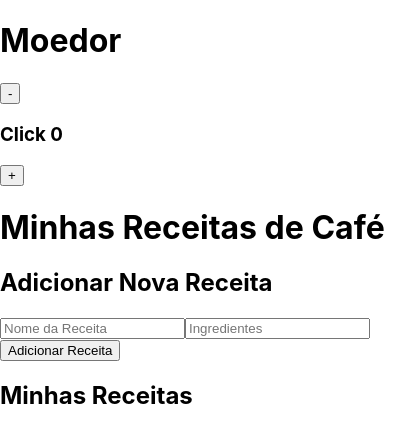
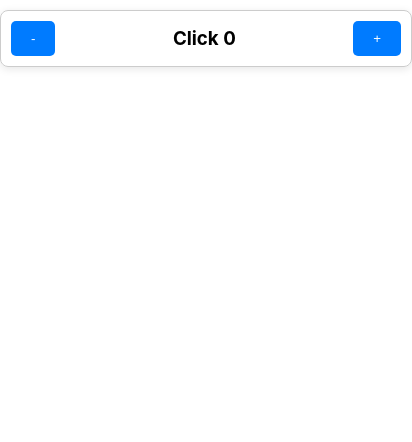
Before and after one commit to thrcorrea/coffeepedia, a React (Create React App) app: page / in a window 390 px wide. Shown: the top 442 px of the page, 412 px wide, since content can reach past the window. Built offline with nearby package versions, Linux system fonts and the light colour scheme.

Commit message:
feat: Added responsiveness

```diff
--- a/src/App.js
+++ b/src/App.js
@@ -1,11 +1,10 @@
 // src/components/App.js
 import React, { useState } from 'react';
-import RecipeList from './components/RecipeList';
-import RecipeForm from './components/RecipeForm';
 import Grinder from './components/Grinder'
+import Recipes from './components/Recipes';
 
 function App() {
-  const [recipes, setRecipes] = useState(() => {
+  const [recipeList, setRecipes] = useState(() => {
     const storedRecipes = localStorage.getItem('recipes');
     return storedRecipes ? JSON.parse(storedRecipes) : []
   });
@@ -21,25 +20,22 @@ function App() {
   }
 
   const addRecipe = (newRecipe) => {
-    const listRecipe = [...recipes, newRecipe]
+    const listRecipe = [...recipeList, newRecipe]
     console.log({listRecipe})
     setRecipes(listRecipe);
     localStorage.setItem('recipes', JSON.stringify(listRecipe))
   };
 
   const deleteRecipe = (id) => {
-    const updatedRecipes = recipes.filter((recipe) => recipe.id !== id);
+    const updatedRecipes = recipeList.filter((recipe) => recipe.id !== id);
     setRecipes(updatedRecipes);
     localStorage.setItem('recipes', JSON.stringify(updatedRecipes))
   };
 
   return (
     <div>
-      <h1>Moedor</h1>
       <Grinder click={click} saveClick={saveClick} />
-      <h1>Minhas Receitas de Café</h1>
-      <RecipeForm addRecipe={addRecipe} />
-      <RecipeList recipes={recipes} deleteRecipe={deleteRecipe} />
+      <Recipes recipeList={recipeList} deleteRecipe={deleteRecipe} addRecipe={addRecipe}/>
     </div>
   );
 }
--- /dev/null
+++ b/src/components/Grinder.css
@@ -0,0 +1,38 @@
+.grinder-card {
+  display: flex;
+  align-items: center;
+  justify-content: space-between;
+  padding: 10px;
+  border: 1px solid #ccc;
+  border-radius: 8px;
+  margin: 10px;
+  box-shadow: 0 2px 8px rgba(0, 0, 0, 0.1);
+  max-width: 600px;
+  margin-left: auto;
+  margin-right: auto;
+}
+
+button {
+  padding: 10px 20px;
+  border: none;
+  background-color: #007bff;
+  color: #fff;
+  border-radius: 5px;
+  cursor: pointer;
+  transition: background-color 0.3s ease;
+}
+
+button:hover {
+  background-color: #0056b3;
+}
+
+h3 {
+  margin: 0 20px;
+}
+
+/* Estilos para mobile */
+@media (max-width: 768px) {
+  .grinder-card {
+    width: 100%;
+  }
+}
--- a/src/components/Grinder.js
+++ b/src/components/Grinder.js
@@ -1,29 +1,22 @@
-import React, {useState} from 'react';
+import React from 'react';
+import './Grinder.css'
 
 function Grinder({ click, saveClick}) {
-  console.log({ click})
-
-  const [value, setValue] = useState(click)
 
   const increment = () => {
     click++
     saveClick(click)
-    // console.log({value})
-    // setValue(prevValue => prevValue + 1);
-    // console.log({value})
-    // saveClick(value)
   }
 
   const decrement = () => {
-    if (click > 0) { // Se você quiser que o valor não vá abaixo de 0
+    if (click > 0) {
       click--
       saveClick(click);
-      // saveClick(value)
     }
   }
 
   return(
-    <div>
+    <div className='grinder-card'>
       <button onClick={decrement}>-</button>
       <h3>Click {click}</h3>
       <button onClick={increment}>+</button>
--- /dev/null
+++ b/src/components/Recipes.css
@@ -0,0 +1,14 @@
+.recipes-card {
+  display: none;
+  flex-direction: column;
+  align-items: center;
+  justify-content: space-between;
+  padding: 10px;
+  border: 1px solid #ccc;
+  border-radius: 8px;
+  margin: 10px;
+  box-shadow: 0 2px 8px rgba(0, 0, 0, 0.1);
+  max-width: 600px;
+  margin-left: auto;
+  margin-right: auto;
+}
--- /dev/null
+++ b/src/components/Recipes.js
@@ -0,0 +1,18 @@
+import React from 'react'
+import RecipeForm from './RecipeForm'
+import RecipeList from './RecipeList'
+import './Recipes.css'
+
+
+function Recipes({ recipeList, addRecipe, deleteRecipe }) {
+
+  return(
+    <div className='recipes-card'>
+      <RecipeForm addRecipe={addRecipe} />
+      <RecipeList recipes={recipeList} deleteRecipe={deleteRecipe} />
+    </div>
+  )
+
+}
+
+export default Recipes
```
